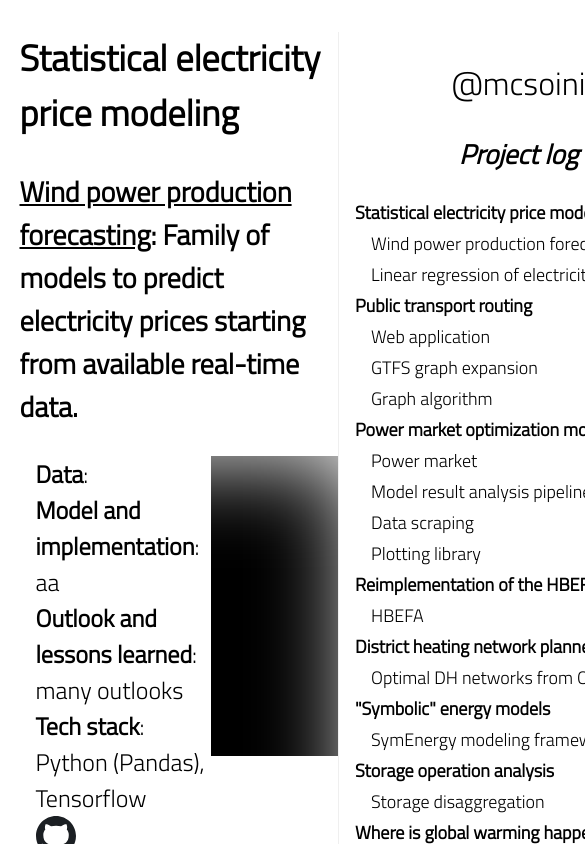
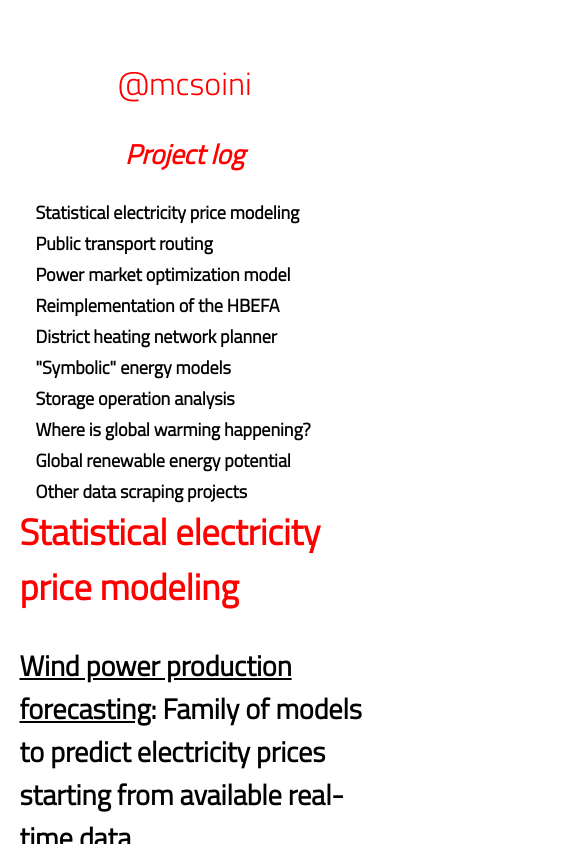
Before and after one commit to mcsoini/projectlog, a React (Create React App) app: page / in a window 390 px wide. Shown: the top 844 px of the page, 585 px wide, since content can reach past the window. Built offline with nearby package versions, Linux system fonts and the light colour scheme.

Commit message:
layout switch and responsive design

```diff
--- a/src/App.css
+++ b/src/App.css
@@ -23,6 +23,8 @@ html {
   position: sticky;
   top: 2rem;
   align-self: start;
+  margin-right: 20px;
+
 }
 
 /* 3. ScrollSpy active styles (see JS tab for activation) */
@@ -35,7 +37,7 @@ html {
 .section-nav {
   font-size: large;
   padding-left: 0;
-  border-left: 1px solid #efefef;
+  border-right: 1px solid #949494;
 }
 
 .section-nav a {
@@ -74,10 +76,42 @@ h1 {
 /** page layout **/
 .App {
   display: grid;
-  grid-template-columns: 1fr 15em;
+  grid-template-columns: 15em 1fr ;
   max-width: 100em;
   width: 90%;
   margin: 0 auto;
+}
+
+
+@media screen and (max-width: 700px) {
+  .App {
+    color:red;
+    grid-template-columns: none;
+    display: flex;
+    flex-direction: column;
+  }
+
+  /* Sidebar Navigation */
+  .section-nav {
+    font-size: large;
+    padding-left: 0;
+    border-right: none;
+
+  }
+
+  .section-nav-proj-item {
+    height: 0;
+    overflow: hidden;
+  }
+
+  .App > nav {
+    position: sticky;
+    top: 2rem;
+    align-self: start;
+    max-height: 10%;
+    overflow: scroll;
+  }
+
 }
 
 /** enlarge the sections for this demo, so that we have a long scrollable page **/
--- a/src/App.js
+++ b/src/App.js
@@ -103,6 +103,29 @@ function App() {
   return (
     <div className="App">
 
+<nav className="section-nav">
+
+<h1 style={{fontSize: "xx-large", textAlign: "center"}}>@mcsoini</h1>
+<h2 style={{textAlign: "center"}}
+    data-tip="Contrary to popular belief, this is not a malfunctioning 404 page."
+    ><em>Project log</em></h2>
+{/* <ReactTooltip place="top" type="error" effect="float"/> */}
+
+<ol>
+{data.map(group =>
+<li><a href={`#${group.groupId}`}
+       style={{color: visibleMap[group.groupId] ? "black" : "#ccc",
+               fontWeight: visibleMap[group.groupId] ? "bolder" : "normal"}}>{group.groupName}</a>
+<ul>
+{group.groupProjects.map(proj =>
+  <li className="section-nav-proj-item"><a href={`#${group.groupId}--${proj.projectId}`} style={{color: visibleMap[proj.projectId] ? "black" : "#ccc"}}>{proj.name.replace(" (work in progress)", "")}</a></li>
+  )}
+</ul>
+</li>
+)}
+</ol>
+
+</nav>
     <div>
 
   {data.map((group) => <>
@@ -116,27 +139,6 @@ function App() {
 
   </div>
 
-      <nav className="section-nav">
-
-        <h1 style={{fontSize: "xx-large", textAlign: "center"}}>@mcsoini</h1>
-        <h2 style={{textAlign: "center"}} data-tip="Contrary to popular belief, this is not a malfunctioning 404 page."><em>Project log</em></h2>
-        <ReactTooltip place="top" type="error" effect="float"/>
-
-      <ol>
-      {data.map(group =>
-        <li><a href={`#${group.groupId}`}
-               style={{color: visibleMap[group.groupId] ? "black" : "#ccc",
-                       fontWeight: visibleMap[group.groupId] ? "bolder" : "normal"}}>{group.groupName}</a>
-        <ul>
-        {group.groupProjects.map(proj =>
-          <li className=""><a href={`#${group.groupId}--${proj.projectId}`} style={{color: visibleMap[proj.projectId] ? "black" : "#ccc"}}>{proj.name.replace(" (work in progress)", "")}</a></li>
-          )}
-        </ul>
-        </li>
-      )}
-      </ol>
-
-    </nav>
 
 
     </div>
```
